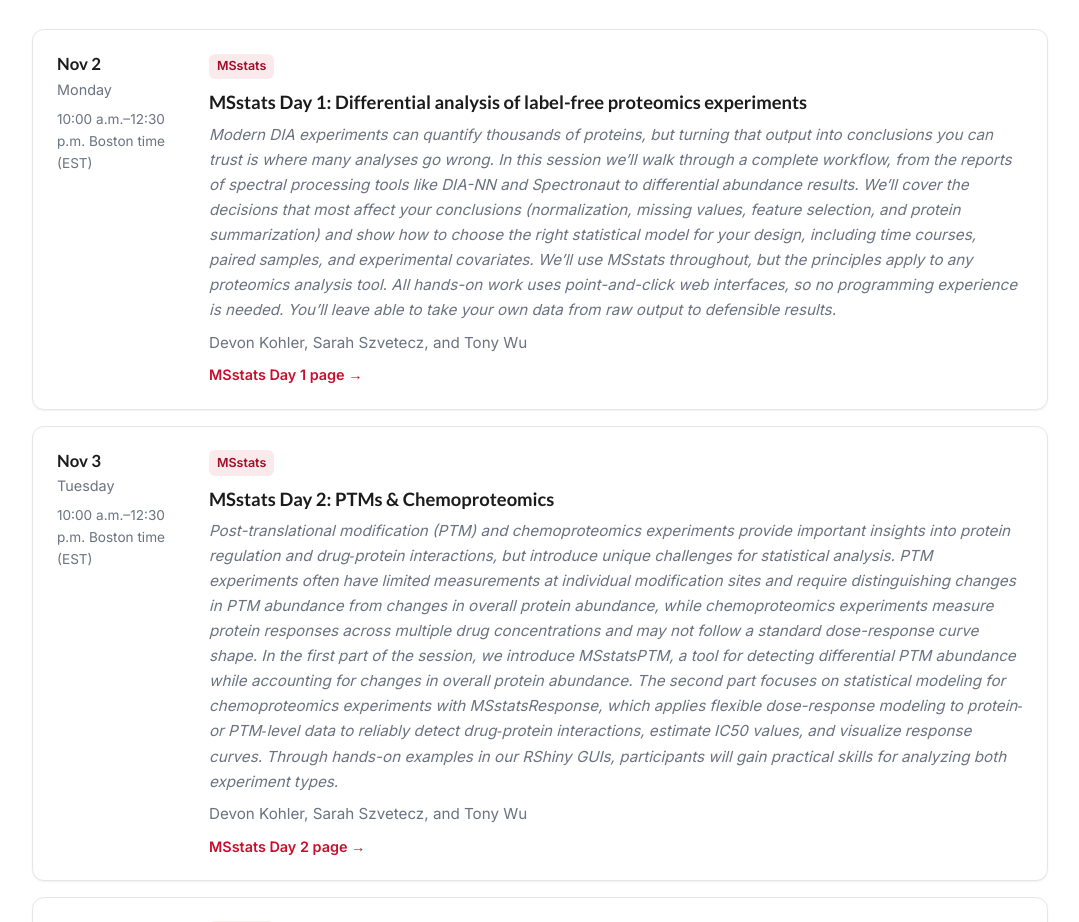
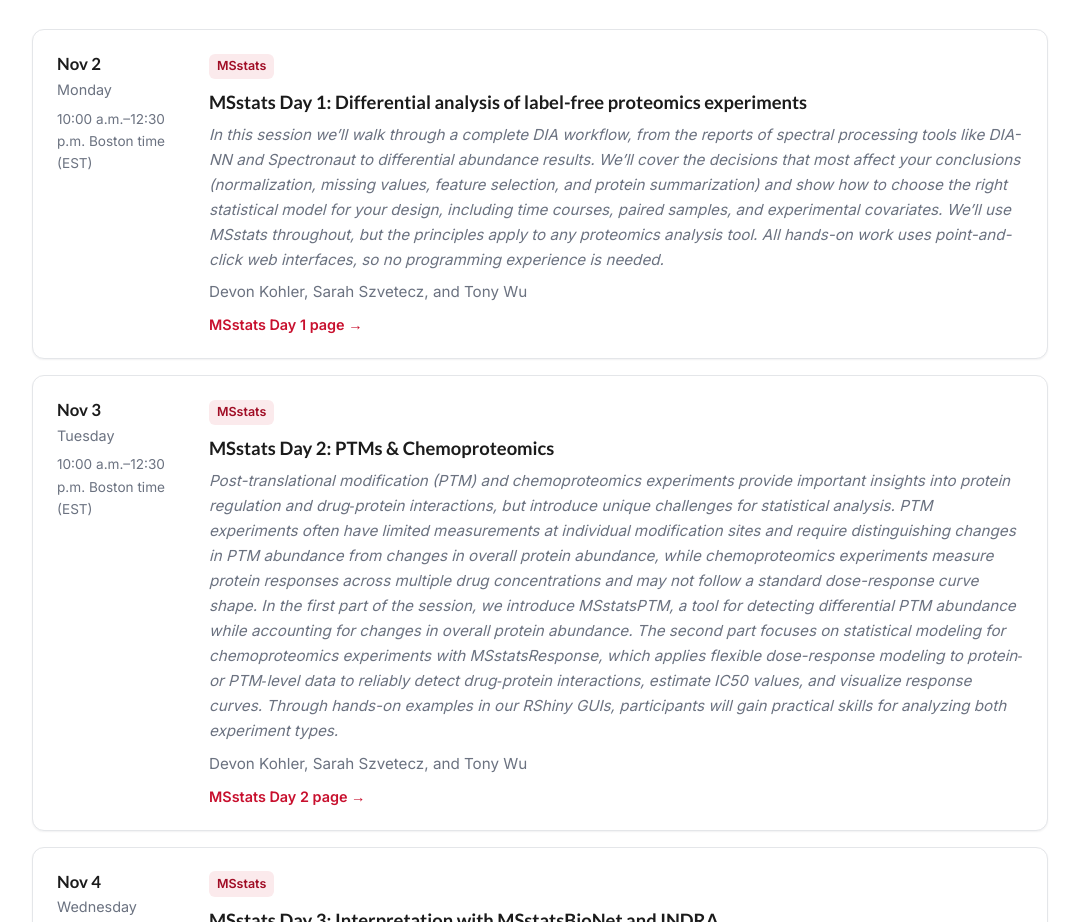
Before and after one commit to Vitek-Lab/MIe-2026, a website: page index.html in a window 1280 px wide. Shown: the part 2160-3082 px from the top of the page, without its empty margins (100-1179 px from the left). Drawn offline with Linux system fonts and the light colour scheme.

Commit message:
small wording change on MSstats day 1

```diff
--- a/index.html
+++ b/index.html
@@ -206,7 +206,7 @@
             <div class="day__what">
               <span class="day__track">MSstats</span>
               <div class="day__title">MSstats Day 1: Differential analysis of label-free proteomics experiments</div>
-              <div class="day__topic">Modern DIA experiments can quantify thousands of proteins, but turning that output into conclusions you can trust is where many analyses go wrong. In this session we’ll walk through a complete workflow, from the reports of spectral processing tools like DIA-NN and Spectronaut to differential abundance results. We’ll cover the decisions that most affect your conclusions (normalization, missing values, feature selection, and protein summarization) and show how to choose the right statistical model for your design, including time courses, paired samples, and experimental covariates. We’ll use MSstats throughout, but the principles apply to any proteomics analysis tool. All hands-on work uses point-and-click web interfaces, so no programming experience is needed. You’ll leave able to take your own data from raw output to defensible results.</div>
+              <div class="day__topic">In this session we’ll walk through a complete DIA workflow, from the reports of spectral processing tools like DIA-NN and Spectronaut to differential abundance results. We’ll cover the decisions that most affect your conclusions (normalization, missing values, feature selection, and protein summarization) and show how to choose the right statistical model for your design, including time courses, paired samples, and experimental covariates. We’ll use MSstats throughout, but the principles apply to any proteomics analysis tool. All hands-on work uses point-and-click web interfaces, so no programming experience is needed.</div>
               <div class="day__people">Devon Kohler, Sarah Szvetecz, and Tony Wu</div>
               <a class="day__course" href="msstats-day-1.html">MSstats Day 1 page &rarr;</a>
             </div>
```
